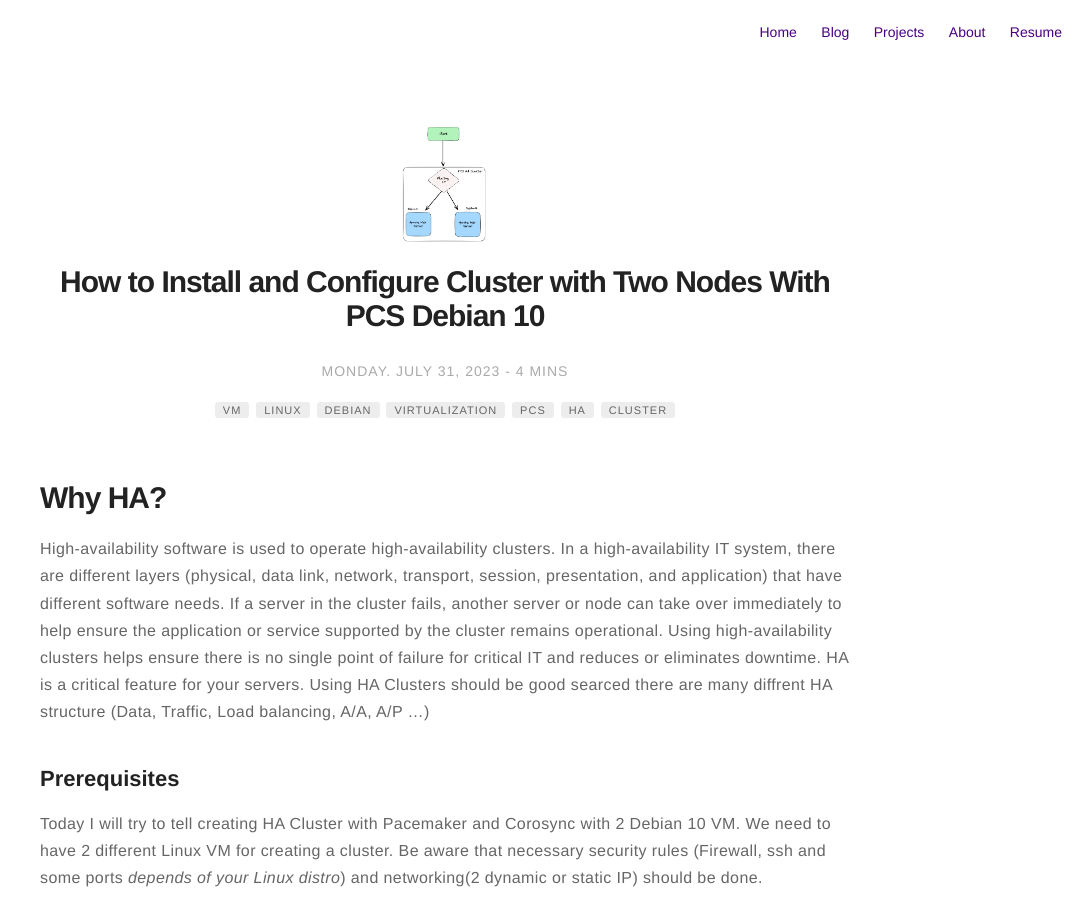
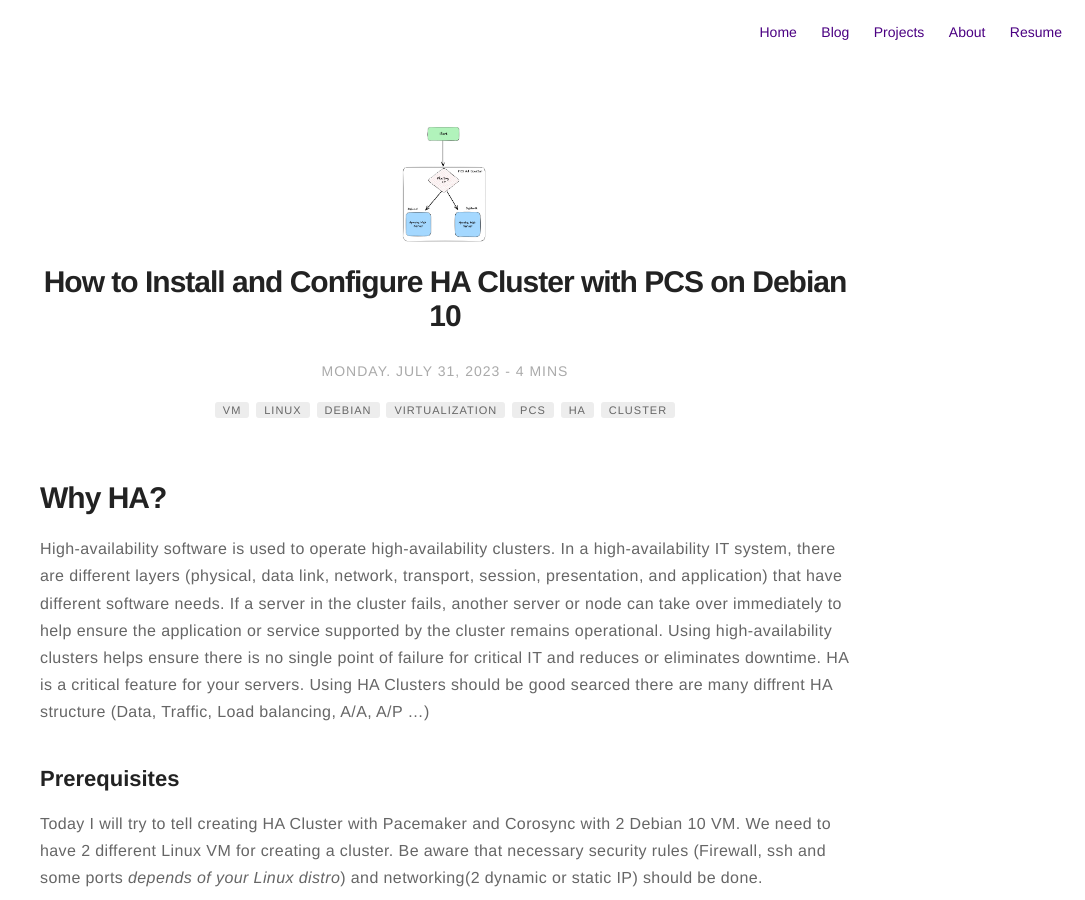
Before and after one commit to guneycansanli/my-blog, a Jekyll site: the page built from _posts/2023-07-31-How-Create-PCS-Cluster-With-Debian-10.markdown, in a window 1280 px wide and 900 px high. Shown: the whole window, without its empty margins (195-1280 px from the left). Built offline with Jekyll 4.4.1, drawn with Linux system fonts in a browser that asks for light colours; nearby versions of some CDN libraries; emoji names are drawn with the system emoji font; comment, search, counter and statistics services are not loaded.

Commit message:
header fix

```diff
--- a/_posts/2023-07-31-How-Create-PCS-Cluster-With-Debian-10.markdown
+++ b/_posts/2023-07-31-How-Create-PCS-Cluster-With-Debian-10.markdown
@@ -1,5 +1,5 @@
 ---
-title: "How to Install and Configure Cluster with Two Nodes With PCS Debian 10"
+title: "How to Install and Configure HA Cluster with PCS on Debian 10"
 layout: post
 date: 2023-07-31 14:20
 image: ../assets/images/pcs/pcsMain.jpg
@@ -14,7 +14,7 @@ tag:
     - Cluster
 category: blog
 author: guneycansanli
-description: How to Install and Configure Cluster with Two Nodes With PCS Debian 10
+description: How to Install and Configure HA Cluster with PCS on Debian 10
 ---
 
 # Why HA?
```
